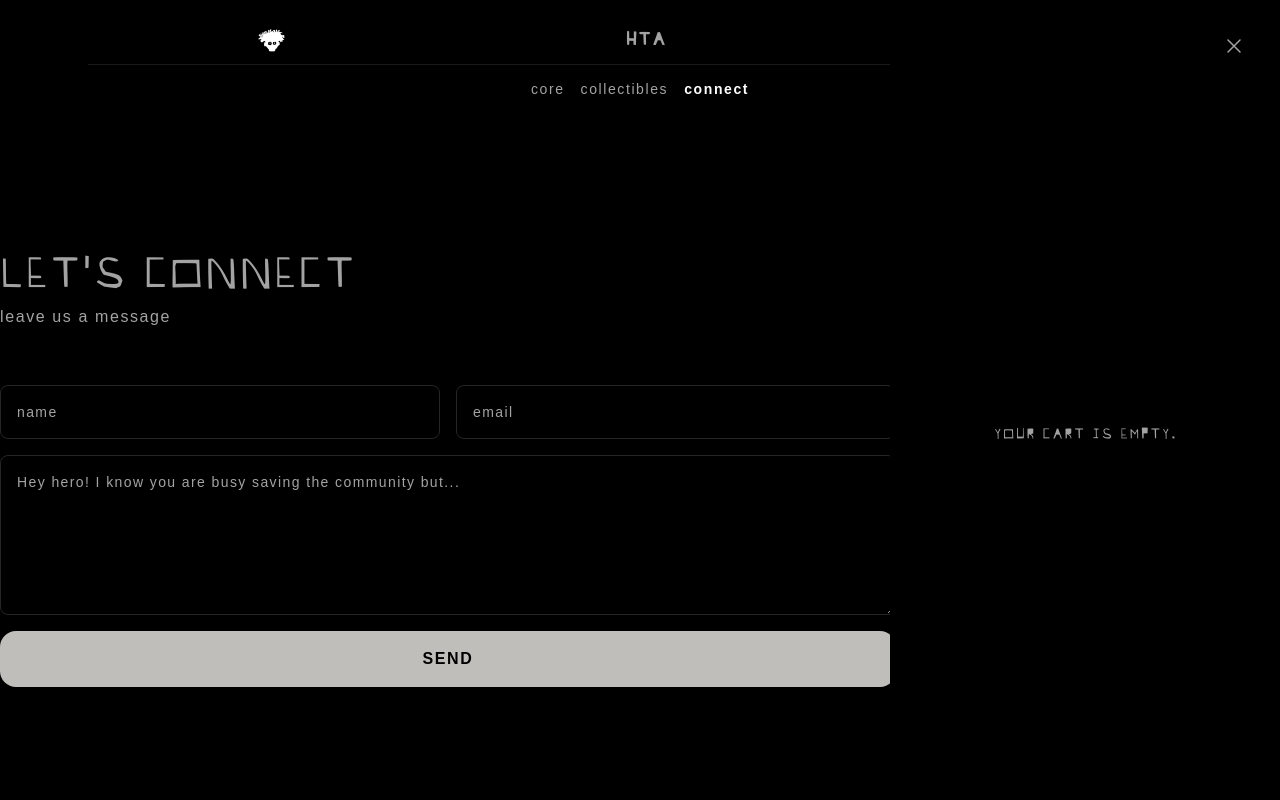
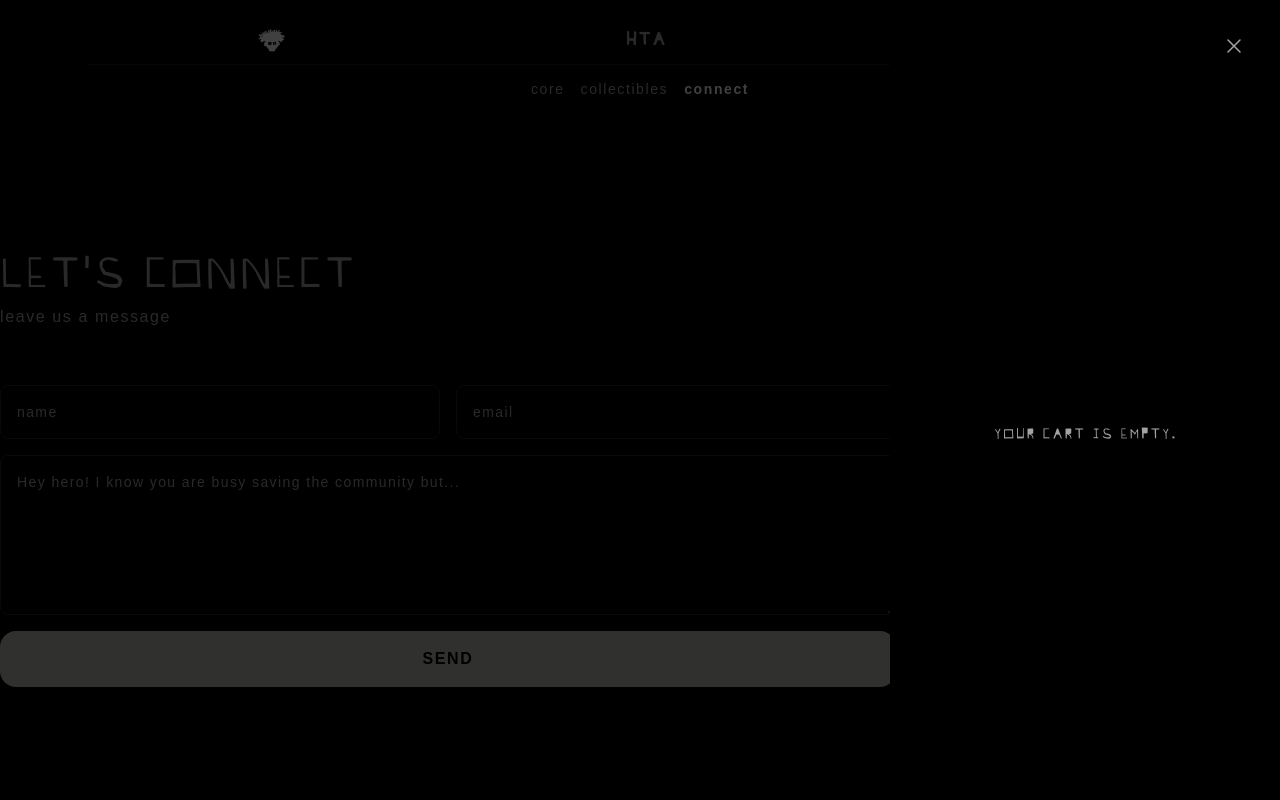
Before and after one commit to dreayoung/dwe-commerce-shopify, a Next.js app: page /connect in a window 1280 px wide. Both pictures are taken after a click on the button "Open cart". Shown: the top 800 px of the page. Built offline with nearby package versions, Linux system fonts and the light colour scheme; a web font is replaced by a local one; what square would draw is missing.

Commit message:
no-pointer/css fixes

```diff
--- a/actions/checkout.ts
+++ b/actions/checkout.ts
@@ -15,7 +15,7 @@ export async function generatePaymentLink(lineItems: any[], idempotencyKey: any)
       },
       checkoutOptions: {
         allowTipping: false,
-        redirectUrl: 'https://www.herotoall.com/',
+        // redirectUrl: 'https://www.herotoall.com/',
         askForShippingAddress: true,
         acceptedPaymentMethods: {
           applePay: true,
--- a/components/cart/modal.tsx
+++ b/components/cart/modal.tsx
@@ -57,7 +57,10 @@ export default function CartModal() {
             leaveFrom="opacity-100 backdrop-blur-[.5px]"
             leaveTo="opacity-0 backdrop-blur-none"
           >
-            <div className="fixed inset-0" aria-hidden="true" />
+            <div
+              className={clsx('fixed inset-0 bg-black/75', { 'bg-htf_bg/70': htf })}
+              aria-hidden="true"
+            />
           </Transition.Child>
           <Transition.Child
             as={Fragment}
@@ -151,6 +154,7 @@ export default function CartModal() {
                                 ) : (
                                   <p className="text-sm">OS</p>
                                 )}
+                                <span className="text-sm">q:{item.quantity}</span>
                               </div>
                             </Link>
                             <div className="flex h-16 flex-col justify-between">
--- a/components/connect/send-message.tsx
+++ b/components/connect/send-message.tsx
@@ -38,7 +38,7 @@ export default function ConnectForm() {
     'bg-transparent tracking-widest border-[1px] border-neutral-800 p-4 rounded-lg placeholder:text-neutral-400 text-sm focus-visible:outline-none';
 
   return (
-    <form onSubmit={handleSubmit} className="mt-14 grid gap-4">
+    <form onSubmit={handleSubmit} className="pointer-events-none mt-14 grid gap-4">
       <div className="flex flex-col items-center gap-4 md:flex-row">
         <input
           required
--- a/components/customer/footer-sub.tsx
+++ b/components/customer/footer-sub.tsx
@@ -49,7 +49,7 @@ export default function SubscribeSection() {
             }
           )}
         >
-          <div className="space-y-2 pb-2">
+          <div className="pointer-events-none space-y-2 pb-2">
             <form onSubmit={(e) => newsletterSub(e)} className="relative">
               <input
                 type="email"
--- a/components/layout/footer.tsx
+++ b/components/layout/footer.tsx
@@ -10,7 +10,7 @@ export default function Footer() {
   const copyrightName = COMPANY_NAME || SITE_NAME || '';
 
   return (
-    <footer className="mx-auto mt-32 grid content-end gap-4 pb-10 text-sm">
+    <footer className="mx-auto mt-32 grid place-content-center gap-4 pb-10 text-sm">
       <div className="p-6 md:px-20">
         <div className="mx-auto flex w-full max-w-2xl flex-col items-center justify-center gap-4 rounded-lg border border-neutral-100/10 bg-transparent/20 p-12 shadow-sm">
           <LogoSquare size="sm" />
```
